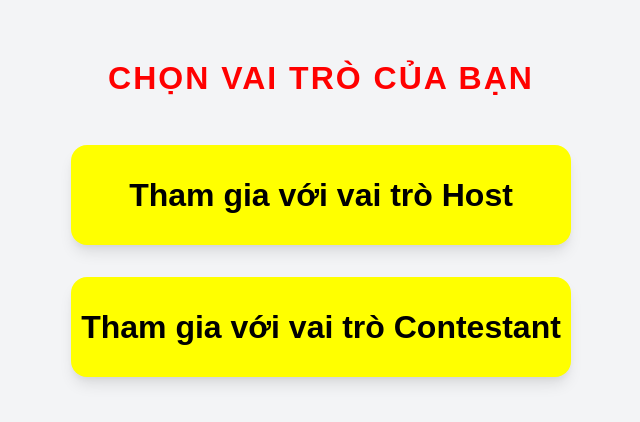
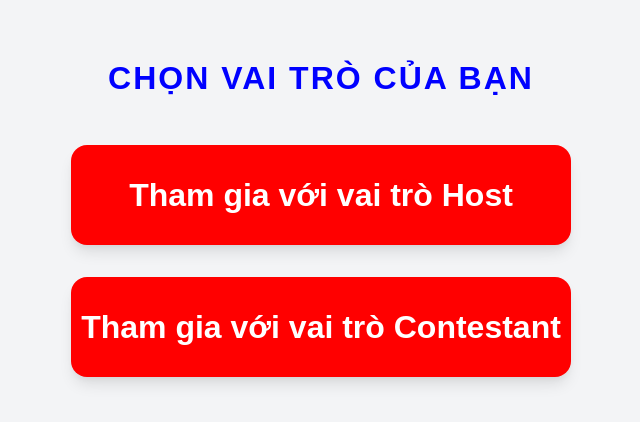
Before and after one commit to TaiNguyen304/Buzz, a website: page index.html in a window 1280 px wide. Shown: the part 192-614 px from the top of the page, without its empty margins (319-959 px from the left). Drawn offline with Linux system fonts and the light colour scheme.

Commit message:
Add files via upload

```diff
--- a/index.html
+++ b/index.html
@@ -20,7 +20,7 @@
         }
 
         h1 {
-            color: red;
+            color: blue;
             font-weight: bold;
             margin-bottom: 3rem;
             text-transform: uppercase;
@@ -38,8 +38,8 @@
         .nav-btn {
             width: 500px;
             height: 100px;
-            background-color: yellow;
-            color: black;
+            background-color: red;
+            color: white;
             font-weight: bold;
             font-size: 2rem;
             border: none;
```
Also changed, not shown: Contestant.html (+2 -4 lines), Host.html (+6 -6 lines).
